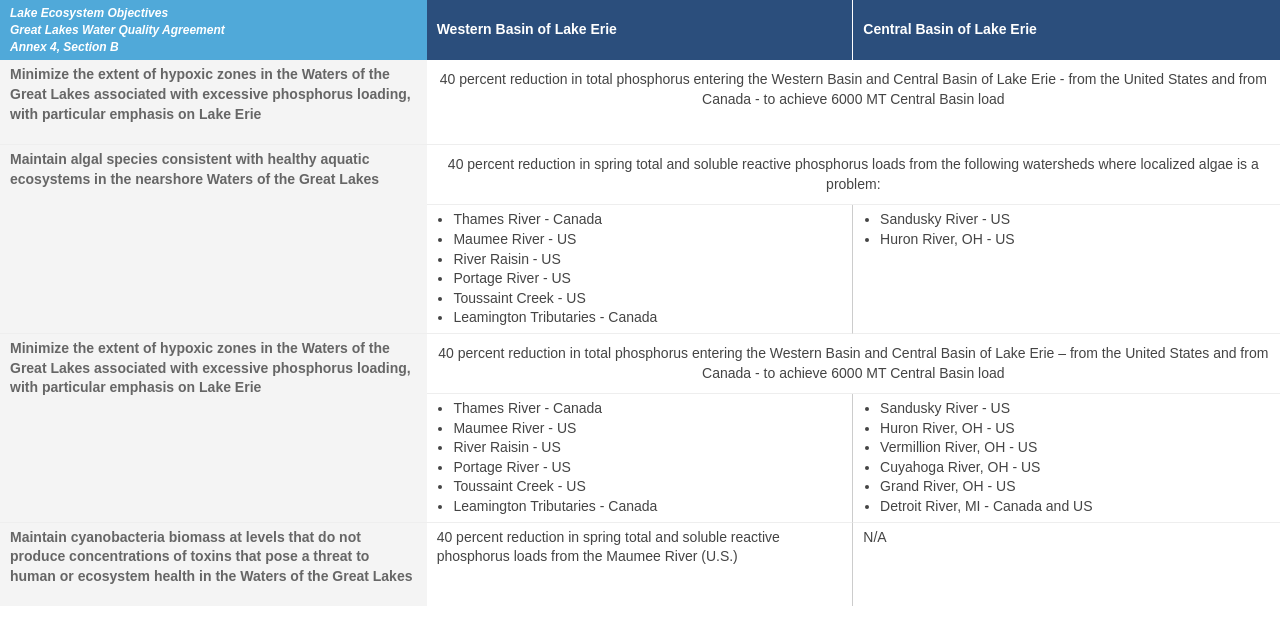
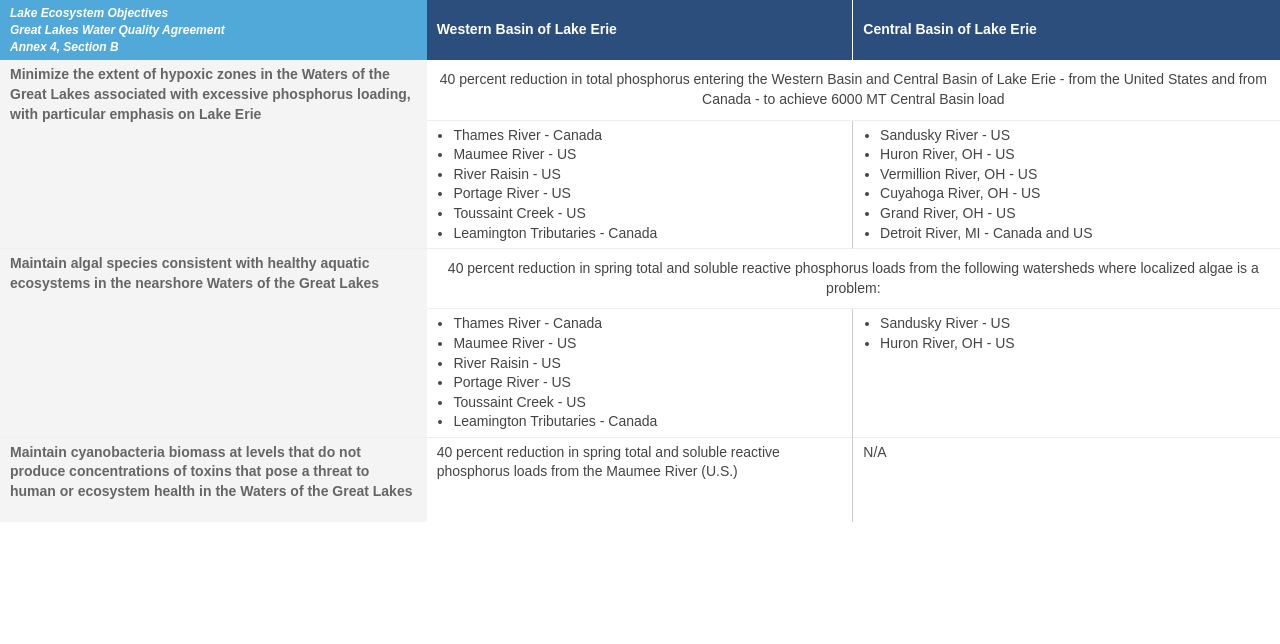
Before and after one commit to blueaccounting/TestTable, a plain HTML site: page index.html in a window 1280 px wide. Drawn offline with Linux system fonts and the light colour scheme.

Commit message:
Updated content and style

```diff
--- a/index.html
+++ b/index.html
@@ -23,7 +23,7 @@
     </thead><tbody>
 
       <tr>
-        <th>
+        <th rowspan="2" class="left-header">
           Minimize the extent of hypoxic zones in the Waters of the Great Lakes
           associated with excessive phosphorus loading, with particular emphasis
           on Lake Erie
@@ -34,9 +34,33 @@
           &#45; to achieve 6000 MT Central Basin load
         </td>
       </tr>
+      <tr>
+          <td>
+              <ul>
+                  <li>Thames River &#45; Canada</li>
+                  <li>Maumee River &#45; US</li>
+                  <li>River Raisin &#45; US</li>
+                  <li>Portage River &#45; US</li>
+                  <li>Toussaint Creek &#45; US</li>
+                  <li>Leamington Tributaries &#45; Canada</li>
+              </ul>
+          </td>
+          <td>
+              <ul>
+                  <li>Sandusky River &#45; US</li>
+                  <li>Huron River, OH &#45; US</li>
+                  <li>Vermillion River, OH &#45; US</li>
+                  <li>Cuyahoga River, OH &#45; US</li>
+                  <li>Grand River, OH &#45; US</li>
+                  <li>Detroit River, MI &#45; Canada and US</li>
+
+              </ul>
+          </td>
+
+      </tr>
 
       <tr>
-        <th rowspan="2">
+        <th rowspan="2" class="left-header">
           Maintain algal species consistent with healthy aquatic ecosystems in the
           nearshore Waters of the Great Lakes
         </th>
@@ -67,41 +91,7 @@
       </tr>
 
       <tr>
-          <th rowspan="2">
-              Minimize the extent of hypoxic zones in the Waters of the Great Lakes associated with excessive phosphorus loading, with particular emphasis on Lake Erie
-          </th>
-          <td colspan="2">
-              40 percent reduction in total phosphorus entering the Western Basin and Central Basin of Lake Erie – from the United States and from Canada &#45; to achieve 6000 MT Central Basin load
-          </td>
-      </tr>
-
-      <tr>
-          <td>
-              <ul>
-                  <li>Thames River &#45; Canada</li>
-                  <li>Maumee River &#45; US</li>
-                  <li>River Raisin &#45; US</li>
-                  <li>Portage River &#45; US</li>
-                  <li>Toussaint Creek &#45; US</li>
-                  <li>Leamington Tributaries &#45; Canada</li>
-              </ul>
-          </td>
-          <td>
-              <ul>
-                  <li>Sandusky River &#45; US</li>
-                  <li>Huron River, OH &#45; US</li>
-                  <li>Vermillion River, OH &#45; US</li>
-                  <li>Cuyahoga River, OH &#45; US</li>
-                  <li>Grand River, OH &#45; US</li>
-                  <li>Detroit River, MI &#45; Canada and US</li>
-
-              </ul>
-          </td>
-
-      </tr>
-
-      <tr>
-        <th rowspan="2" class="no-border">
+        <th rowspan="2" class="no-border left-header">
           Maintain cyanobacteria biomass at levels that do not produce concentrations
           of toxins that pose a threat to human or ecosystem health in the Waters
           of the Great Lakes
```
